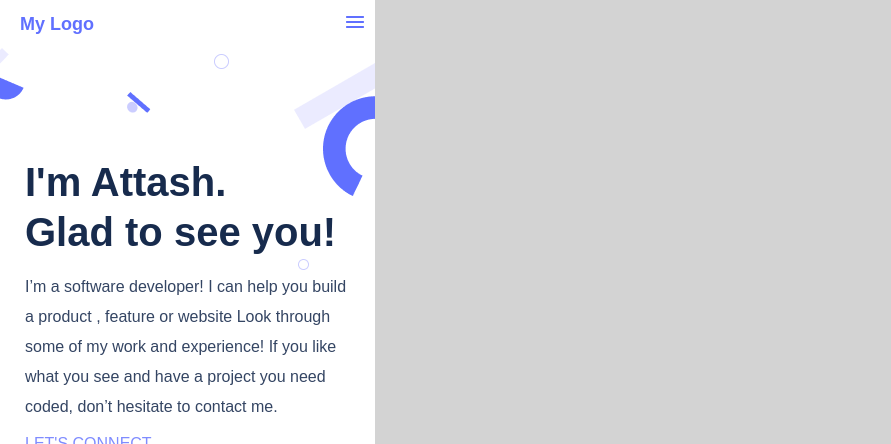
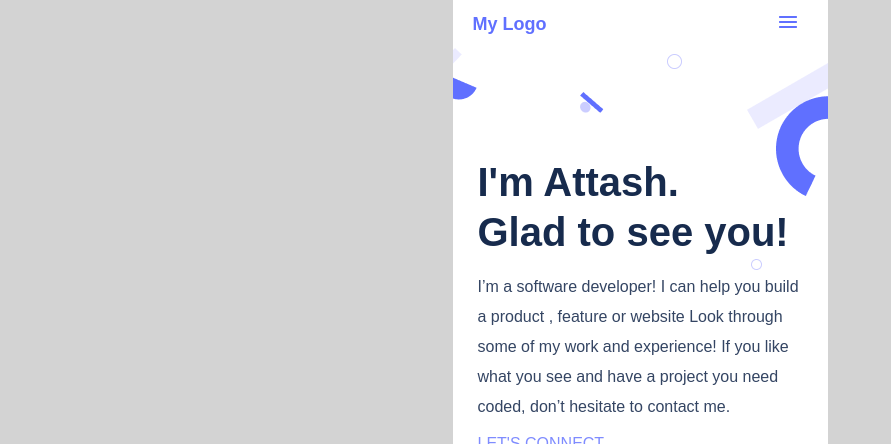
Before and after one commit to Attash2312/Portfolio-Website, a website: page index.html in a window 1280 px wide. Shown: the top 444 px of the page, without its empty margins (0-891 px from the left). Drawn offline with Linux system fonts and the light colour scheme.

Commit message:
final fixes

```diff
--- a/style.css
+++ b/style.css
@@ -1,7 +1,7 @@
 *{
     padding: 0;
-    margin: 0;
-    font-family: poppins,sans-serif;
+    margin: auto;
+    font-family: 'poppins',sans-serif;
 
 }
 
@@ -16,11 +16,15 @@ body{
 
 .header {
     width: 375px;
-    background-color: #fff;
+    background-color: #ffff;
     display: flex;
     height: 48px;
     justify-content: space-between;
     align-items: center;
+}
+
+.menu-icon{
+    margin-right: 20px;
 }
 
 .logo {
```
